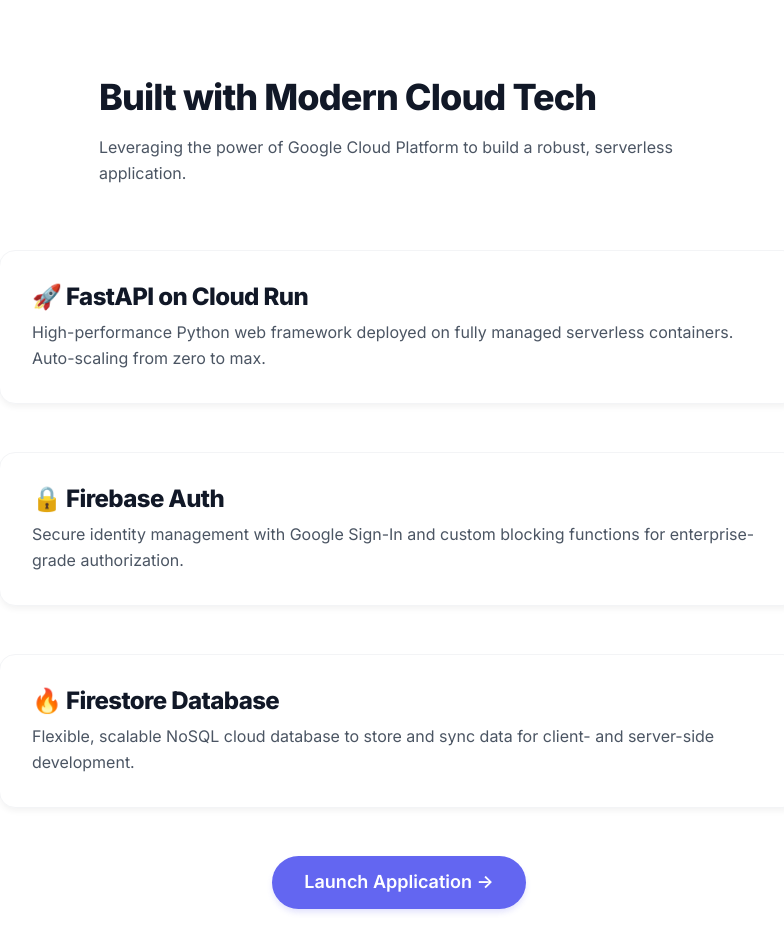
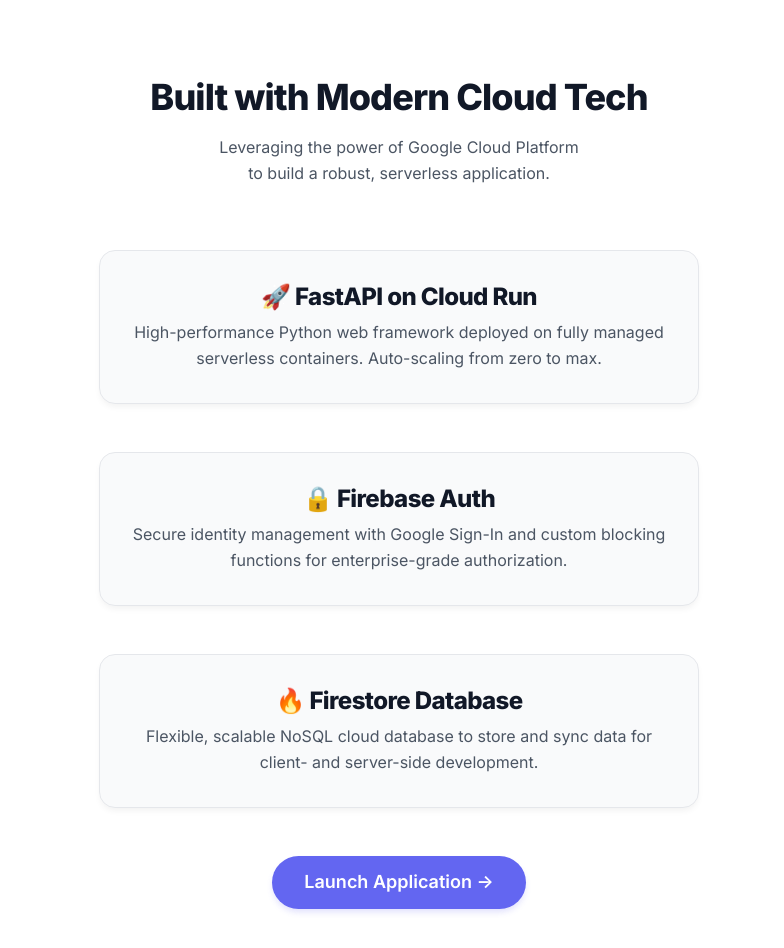
Before and after one commit to managedkaos/cloud-run-auth-demo, a plain HTML site: page landing_page/public/index.html in a window 1280 px wide. Shown: the part 820-1768 px from the top of the page, without its empty margins (241-1025 px from the left). Drawn offline with Linux system fonts and the light colour scheme.

Commit message:
tweak landing page

```diff
--- a/landing_page/public/css/style.css
+++ b/landing_page/public/css/style.css
@@ -28,6 +28,7 @@ body {
     color: var(--text-primary);
     line-height: 1.6;
     overflow-x: hidden;
+    text-align: center;
 }
 
 a {
@@ -145,6 +146,34 @@ header {
     align-items: center;
 }
 
+.text-center {
+    text-align: center;
+}
+
+.section-heading {
+    max-width: 600px;
+    margin: 0 auto;
+}
+
+.section-title {
+    margin-bottom: 1rem;
+}
+
+.section-subtitle {
+    margin-top: 1rem;
+    color: var(--text-secondary);
+}
+
+.feature-card-text {
+    margin-top: 0.5rem;
+    color: var(--text-secondary);
+}
+
+.cta-row {
+    text-align: center;
+    margin-top: 3rem;
+}
+
 .logo {
     font-weight: 800;
     font-size: 1.5rem;
@@ -160,8 +189,8 @@ header {
 }
 
 .hero-content {
-    max-width: 800px;
-    text-align: left;
+    max-width: 600px;
+    text-align: center;
 }
 
 .hero p {
@@ -182,7 +211,7 @@ header {
     align-items: center;
     gap: 3rem;
     margin-top: 4rem;
-    max-width: 800px;
+    max-width: 600px;
     margin-left: auto;
     margin-right: auto;
 }
@@ -191,10 +220,11 @@ header {
     width: 100%;
     padding: 2rem;
     border-radius: 1rem;
-    background-color: white;
+    background-color: #f9fafb;
     box-shadow: 0 4px 6px -1px rgba(0, 0, 0, 0.05);
-    border: 1px solid #f3f4f6;
+    border: 1px solid #e5e7eb;
     transition: transform 0.2s;
+    text-align: center;
 }
 
 .feature-card:hover {
--- a/landing_page/public/index.html
+++ b/landing_page/public/index.html
@@ -31,19 +31,17 @@
 
     <section class="features">
         <div class="container">
-            <div class="text-center animate-up delay-300">
-                <h2 style="margin-bottom: 1rem;max-width: 600px; margin-left: auto; margin-right: auto;">Built with
-                    Modern Cloud Tech</h2>
-                <p
-                    style="color: var(--text-secondary); margin-top: 1rem; max-width: 600px; margin-left: auto; margin-right: auto;">
-                    Leveraging the power of Google Cloud Platform to build a robust, serverless application.
+            <div class="section-heading text-center animate-up delay-300">
+                <h2 class="section-title">Built with Modern Cloud Tech</h2>
+                <p class="section-subtitle">
+                    Leveraging the power of Google Cloud Platform<br>to build a robust, serverless application.
                 </p>
             </div>
 
             <div class="features-grid">
                 <div class="feature-card animate-up delay-300">
                     <h3>🚀 FastAPI on Cloud Run</h3>
-                    <p style="margin-top: 0.5rem; color: var(--text-secondary);">
+                    <p class="feature-card-text">
                         High-performance Python web framework deployed on fully managed serverless containers.
                         Auto-scaling from zero to max.
                     </p>
@@ -51,7 +49,7 @@
 
                 <div class="feature-card animate-up delay-300">
                     <h3>🔒 Firebase Auth</h3>
-                    <p style="margin-top: 0.5rem; color: var(--text-secondary);">
+                    <p class="feature-card-text">
                         Secure identity management with Google Sign-In and custom blocking functions for
                         enterprise-grade authorization.
                     </p>
@@ -59,14 +57,14 @@
 
                 <div class="feature-card animate-up delay-300">
                     <h3>🔥 Firestore Database</h3>
-                    <p style="margin-top: 0.5rem; color: var(--text-secondary);">
+                    <p class="feature-card-text">
                         Flexible, scalable NoSQL cloud database to store and sync data for client- and server-side
                         development.
                     </p>
                 </div>
             </div>
 
-            <div class="animate-up delay-200" style="text-align: center; margin-top: 3rem;">
+            <div class="cta-row animate-up delay-200">
                 <!-- TODO: Remove the hardcoded URL before creating a template repo -->
                 <!-- TODO: Replace '#' with your Cloud Run Service URL -->
                 <a href="https://cloud-run-and-firebase-mb7imkc4kq-uc.a.run.app" class="btn btn-primary">Launch
```
